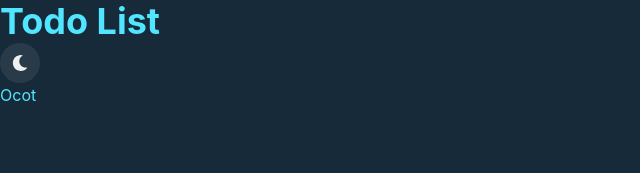
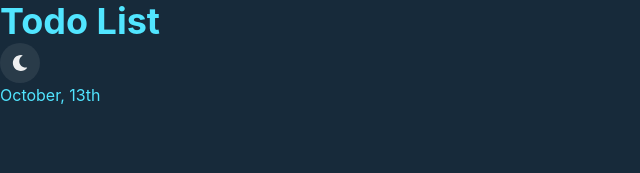
Before and after one commit to 1Sami1/to-do-app, a React (Vite) app: page / in a window 1280 px wide. Shown: the top 173 px of the page, without its empty margins (0-640 px from the left). Built offline with nearby package versions, Linux system fonts and the light colour scheme.

Commit message:
Added date functionality

```diff
--- a/src/App.jsx
+++ b/src/App.jsx
@@ -8,6 +8,7 @@ import {
 } from "@chakra-ui/react";
 import TaskList from "./components/tasks";
 import AddTask from "./components/AddTask";
+import Date from './components/Date';
 import { FaSun, FaMoon } from "react-icons/fa";
 import { useState, useEffect } from "react";
 
@@ -93,7 +94,7 @@ function App() {
         />
 
         <Stack>
-          <Text>Ocot</Text>
+          <Date />
 
         </Stack>
 
--- a/src/components/Date.jsx
+++ b/src/components/Date.jsx
@@ -0,0 +1,10 @@
+export default function getCurrentDate(separator=''){
+    let newDate = new Date()
+    let date = newDate.getDate();
+    const month = ["January","February","March","April","May","June","July","August","September","October","November","December"];
+    let name = month[newDate.getMonth()];
+
+
+
+    return `${name<10?`0${name}`:`${name}`}, ${date}th`
+    }
```
